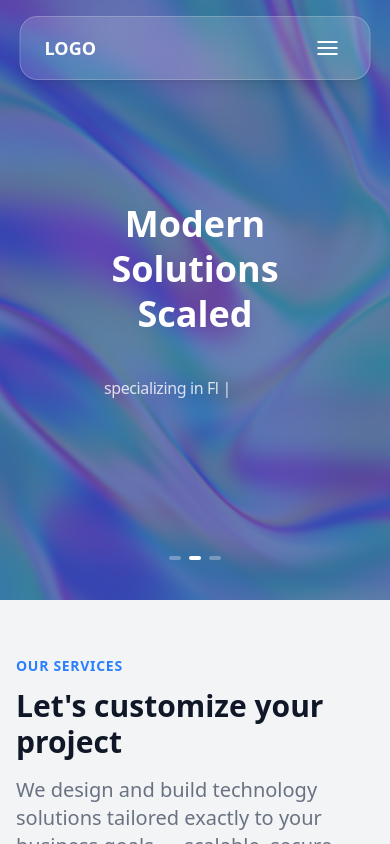
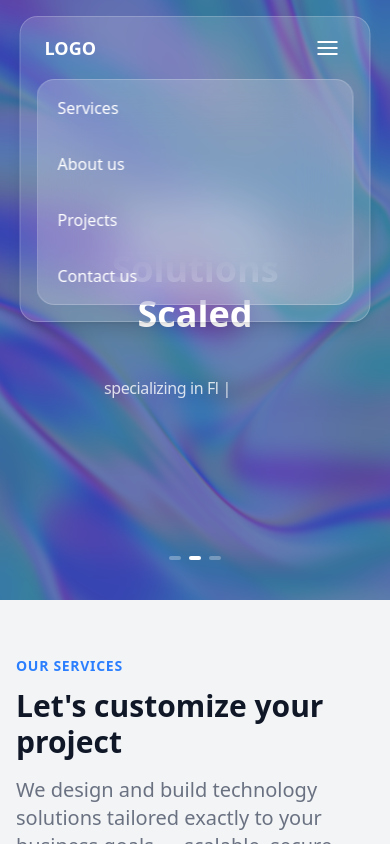
Before and after one commit to TcMarsh31/heteroweb, a Next.js app: page / in a window 390 px wide. Both pictures are taken after a click on the button 327 px from the left and 48 px from the top of the page. Shown: the top 844 px of the page. Built offline with nearby package versions, Linux system fonts and the light colour scheme.

Commit message:
fixed mobile issue

```diff
--- a/src/components/navbar.jsx
+++ b/src/components/navbar.jsx
@@ -46,14 +46,10 @@ export default function Navbar() {
       { y: 0, opacity: 1, duration: 0.6, ease: "power3.out" }
     );
 
-    // servicesTl.current = gsap
-    //   .timeline({ paused: true })
-    //   .fromTo(
-    //     servicesDropdownRef.current,
-    //     { autoAlpha: 0, y: 12, scale: 0.98 },
-    //     { autoAlpha: 1, y: 0, scale: 1, duration: 0.25, ease: "power3.out" }
-    //   );
+    const mm = gsap.matchMedia();
 
+    // ✅ DESKTOP behavior
+    mm.add("(min-width: 768px)", () => {
       gsap.to(navRef.current, {
         scrollTrigger: {
           trigger: document.body,
@@ -73,18 +69,31 @@ export default function Navbar() {
         duration: 0.25,
         ease: "power3.inOut",
       });
-    //[servicesDropdownRef.current, aboutDropdownRef.current]
-    gsap.to(aboutDropdownRef.current, {
+    });
+
+    // ✅ MOBILE behavior (NO horizontal movement)
+    mm.add("(max-width: 767px)", () => {
+      gsap.to(navRef.current, {
         scrollTrigger: {
           trigger: document.body,
           start: "top -100px",
           toggleActions: "play reverse play reverse",
         },
-      backgroundColor: "#fff",
+        backgroundColor: "rgba(255,255,255,0.95)",
         borderColor: "rgba(0,0,0,0.08)",
+        color: "#000",
+        backdropFilter: "blur(10px)",
+        top: 0,
+        left: 0,
+        x: 0,
+        width: "100%",
+        borderRadius: 0,
         duration: 0.25,
-      ease: "power2.out",
+        ease: "power3.inOut",
       });
+    });
+
+    return () => mm.revert();
   }, []);
 
   // const openServicesMenu = () => servicesTl.current?.play();
@@ -203,6 +212,49 @@ export default function Navbar() {
           </button>
         </div>
       </div>
+
+      {/* Mobile Menu */}
+      <div
+        className={`md:hidden overflow-hidden transition-all duration-300 ${
+          mobileOpen ? "max-h-[500px] opacity-100" : "max-h-0 opacity-0"
+        }`}
+      >
+        <nav className="mx-4 mb-4 rounded-2xl backdrop-blur-xl bg-white/20 border border-white/20">
+          <Link
+            className="block px-5 py-4 font-medium"
+            href="/services"
+            onClick={() => setMobileOpen(false)}
+          >
+            Services
+          </Link>
+          <Link
+            className="block px-5 py-4 font-medium"
+            href="/about-us"
+            onClick={() => setMobileOpen(false)}
+          >
+            About us
+          </Link>
+          <Link
+            className="block px-5 py-4 font-medium"
+            href="/projects"
+            onClick={() => setMobileOpen(false)}
+          >
+            Projects
+          </Link>
+          <Link
+            className="block px-5 py-4 font-medium"
+            href="/contact"
+            onClick={() => setMobileOpen(false)}
+          >
+            Contact us
+          </Link>
+          {/* <div className="p-4">
+            <Button size="sm" variant="outline" className="w-full">
+              Contact us
+            </Button>
+          </div> */}
+        </nav>
+      </div>
     </header>
   );
 }
```
Lines whose indentation alone changed are shown as unchanged.
